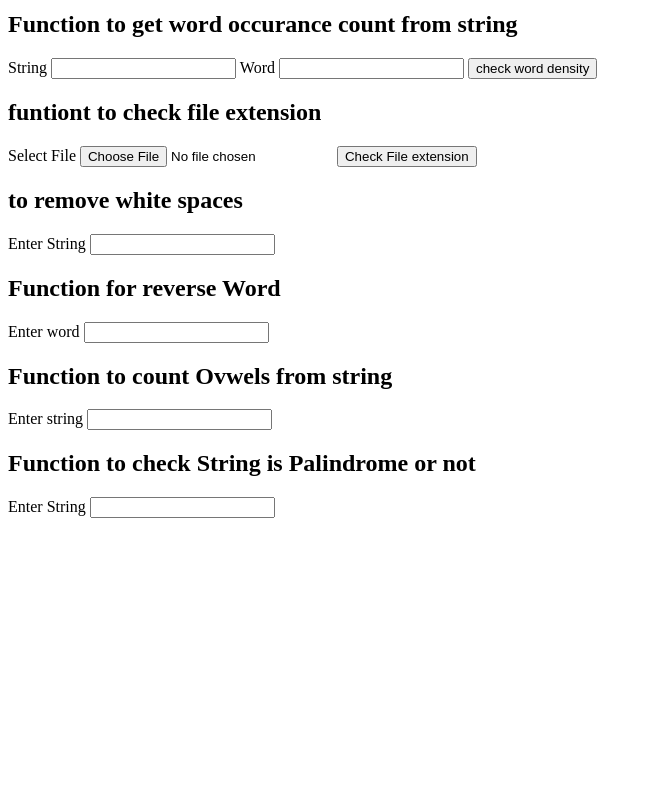
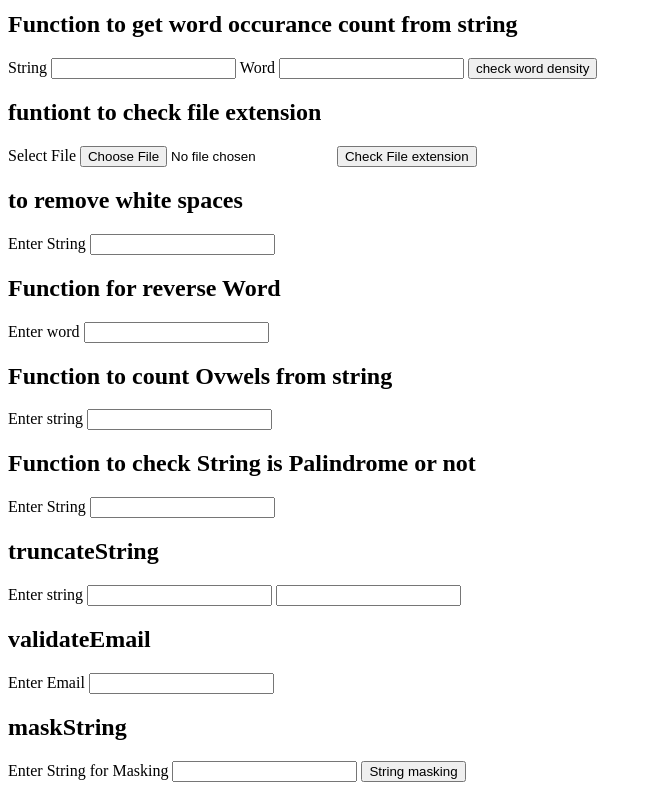
Before and after one commit to Rohitkhaire7/javascript-string-assignment, a plain HTML site: page Index.html in a window 1280 px wide. Shown: the part 350-1150 px from the top of the page, without its empty margins (0-652 px from the left). Before the commit the page ends 887 px from the top, so only its background shows below. Drawn offline with Linux system fonts and the light colour scheme.

Commit message:
String Assignment Submitted

```diff
--- a/Index.html
+++ b/Index.html
@@ -78,6 +78,27 @@
         <h3 id="isPalindromeResult"></h3>
     </div>
 
+    <h2>truncateString </h2>
+        <lable>Enter string</lable>
+        <input type="text"  id="truncateString">
+        <input type="text" onkeyup="truncateString(event)" id="truncateNumber">
+        <h2 id="truncateStringResult"></h2>
+    </div>
+    <div>
+        <h2>validateEmail </h2>
+        <label>Enter Email</label>
+        <input type="text" onkeyup="validateEmail()" id="validateEmail">
+        <h2 id="validateEmailResult"></h2>
+    </div>
+
+    <div>
+        <h2>maskString </h2>
+        <label>Enter String for Masking</label>
+        <input type="text" id="maskString">
+        <button onclick="maskString()"> String masking</button>
+        <h3 id="maskStringResult"></h3>
+    </div>
+
     <script src="script.js"></script>
 
 </body>
--- a/script.js
+++ b/script.js
@@ -38,7 +38,7 @@ function capitalizeAll(event){
 
 function isExist(){
   var word = document.getElementById("isExist").value;
-  var str1 = "riting into an HTML element, using innerHTML Writing into an HTML using document.write()writing into an alert message using windows.alert"
+  var str1 = "Writing into an HTML element, using innerHTML Writing into an HTML using document.write()writing into an alert message using windows.alert priyanka"
 
   var result = str1.includes(word);
     if(result){
@@ -155,3 +155,59 @@ function isPalindrome(e){
     document.getElementById("isPalindromeResult").innerHTML = "String is not Palindrome";
   }
 }
+
+function truncateString(){
+  const string1 = document.getElementById("truncateString").value;
+  let truncateNumber = document.getElementById("truncateNumber").value;
+   let resultString ="";
+  if(Number(truncateNumber) !== NaN){
+      for(let i =0; i<=truncateNumber-1; i++){
+          resultString= resultString+string1[i];
+      }
+      resultString=resultString+"...";
+  }
+  else{
+      console.log("enter number");
+  }
+  console.log(truncateNumber);
+  document.getElementById("truncateStringResult").innerHTML =resultString;
+  }
+
+  function validateEmail(){
+      let email = document.getElementById("validateEmail").value;
+      var re = /\S+@\S+\.\S+/;
+      if(re.test(email)){
+        document.getElementById("validateEmailResult").innerHTML ="email id valid";
+
+      }
+      else{
+        document.getElementById("validateEmailResult").innerHTML = "Email is not valid";
+      }
+    }
+
+
+
+  function maskString(){
+   let str = document.getElementById("maskString").value;
+
+   console.log(str);
+
+  let result = "";
+
+  for (let i=0; i<= str.length-4; i++){
+      result = result+"*";
+
+
+
+  }
+
+  for(let j=str.length-4; j<=str.length-1;j++){
+      result=result+str[j]
+
+  }
+
+
+  document.getElementById("maskStringResult").innerHTML =result;
+
+
+  }
```
